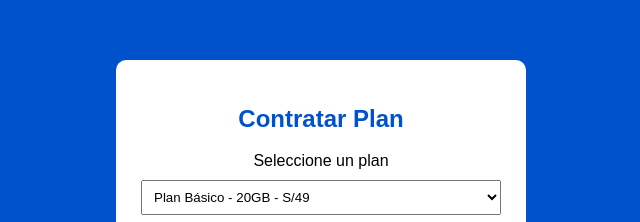
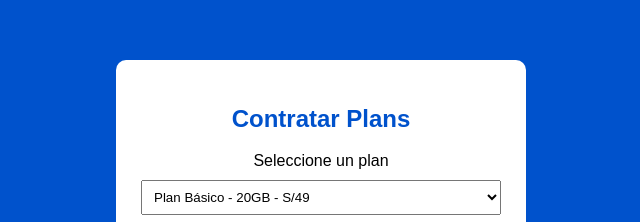
Before and after one commit to leoh8382/movistar-suscripciones, a plain HTML site: page contratar.html in a window 1280 px wide. Shown: the part 160-382 px from the top of the page, 319-959 px from the left. Drawn offline with Linux system fonts and the light colour scheme.

Commit message:
Ajustes finales del proyecto

```diff
--- a/contratar.html
+++ b/contratar.html
@@ -10,7 +10,7 @@
 <body>
 
     <div class="contratar-container">
-        <h2>Contratar Plan</h2>
+        <h2>Contratar Plans</h2>
 
         <label>Seleccione un plan</label>
         <select>
```
